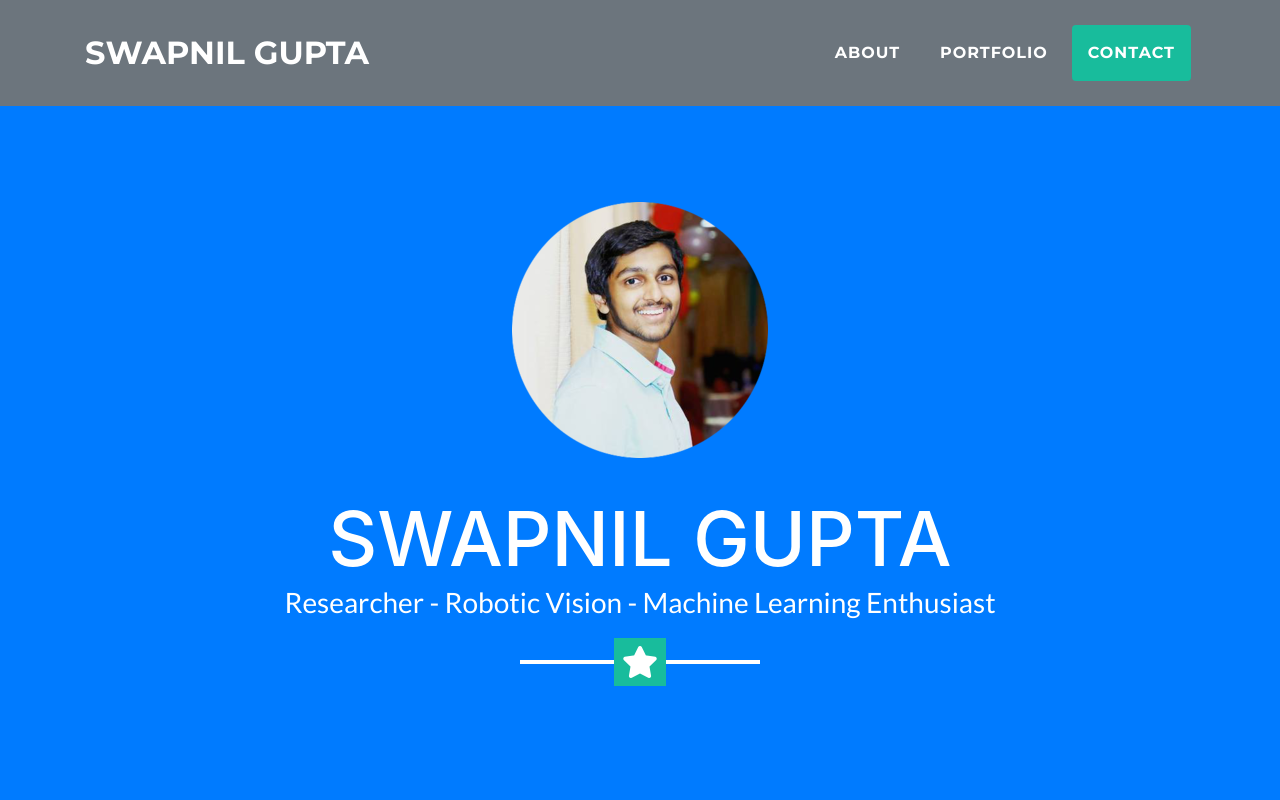
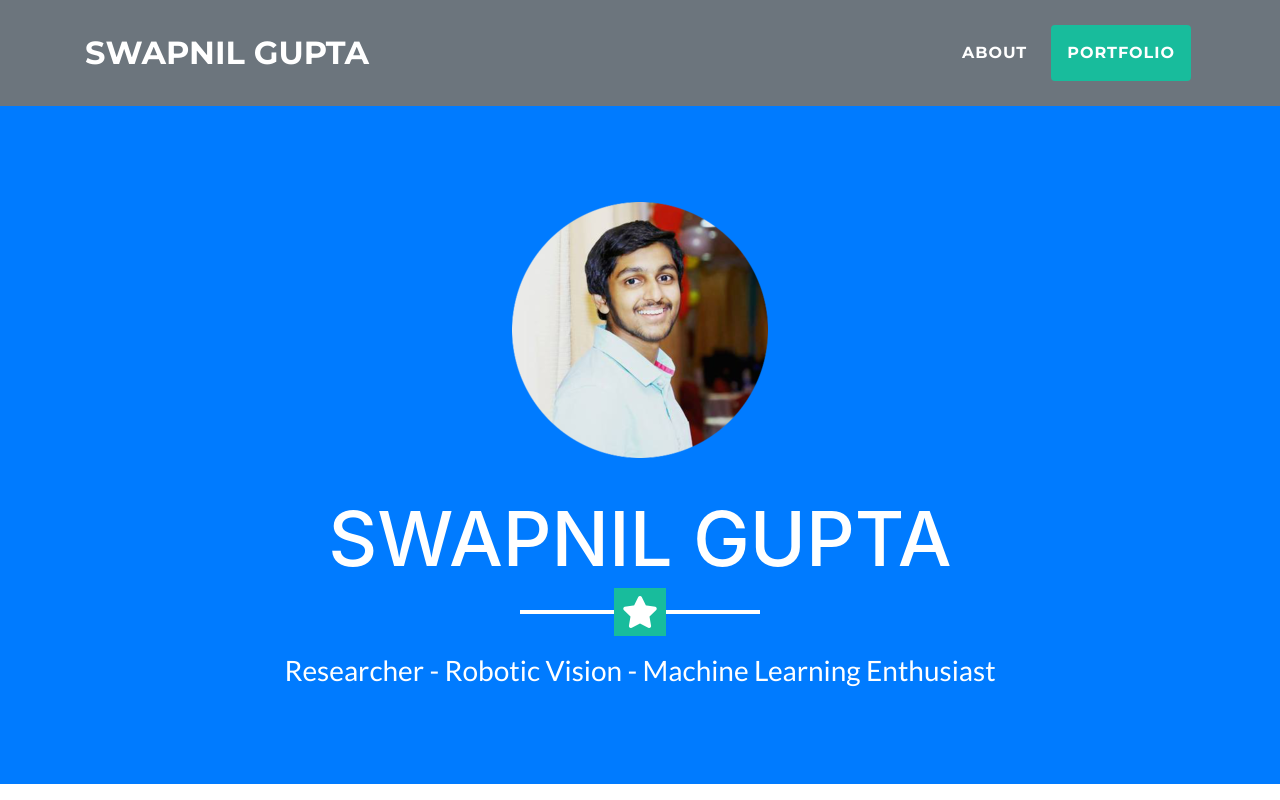
Before and after one commit to 500swapnil/500swapnil.github.io, a website with bundled scripts: page index.html in a window 1280 px wide. Shown: the top 800 px of the page. Built offline with nearby package versions, Linux system fonts and the light colour scheme.

Commit message:
Remove Contact

```diff
--- a/index.html
+++ b/index.html
@@ -53,9 +53,9 @@
             <li class="nav-item mx-0 mx-lg-1">
               <a class="nav-link py-3 px-0 px-lg-3 rounded js-scroll-trigger" href="#portfolio">Portfolio</a>
             </li>
-            <li class="nav-item mx-0 mx-lg-1">
+            <!-- <li class="nav-item mx-0 mx-lg-1">
               <a class="nav-link py-3 px-0 px-lg-3 rounded js-scroll-trigger" href="#contact">Contact</a>
-            </li>
+            </li> -->
           </ul>
         </div>
       </div>
@@ -66,8 +66,8 @@
       <div class="container">
         <img class="img-fluid mb-5 d-block mx-auto" src="videos/1.png" alt="">
         <h1 class="text-uppercase mb-3">Swapnil Gupta</h1>
+        <hr class="star-light">
         <h2 class="font-weight-light mb-0">Researcher - Robotic Vision - Machine Learning Enthusiast</h2>
-        <hr class="star-light">
       </div>
     </header>
 
@@ -175,15 +175,13 @@
       </div>
     </section>
 
-    <!-- Contact Section -->
+    <!-- Contact Section
     <section id="contact">
       <div class="container">
         <h2 class="text-center text-uppercase text-secondary mb-0">Contact Me</h2>
         <hr class="star-dark mb-5">
         <div class="row">
           <div class="col-lg-8 mx-auto">
-            <!-- To configure the contact form email address, go to mail/contact_me.php and update the email address in the PHP file on line 19. -->
-            <!-- The form should work on most web servers, but if the form is not working you may need to configure your web server differently. -->
             <form name="sentMessage" id="contactForm" novalidate="novalidate">
               <div class="control-group">
                 <div class="form-group floating-label-form-group controls mb-0 pb-2">
@@ -222,7 +220,7 @@
           </div>
         </div>
       </div>
-    </section>
+    </section> -->
 
     <!-- Footer -->
     <footer class="footer text-center">
```
